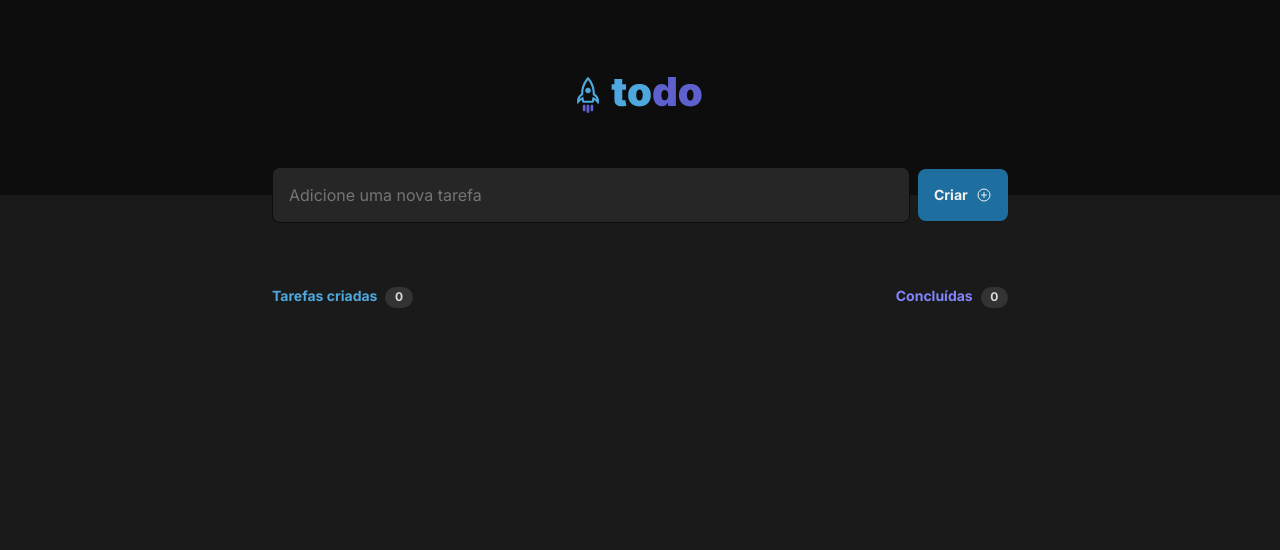
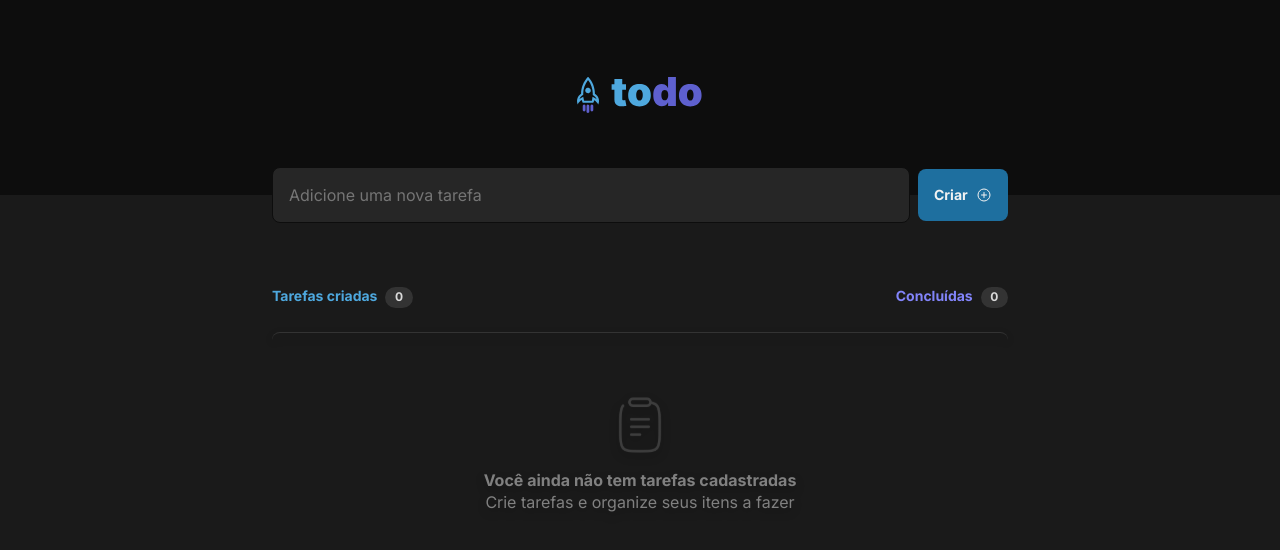
Before and after one commit to clodoaldo-favaro/ignite-desafio-react-01, a React (Vite) app: page / in a window 1280 px wide. Shown: the top 550 px of the page. Built offline with nearby package versions, Linux system fonts and the light colour scheme.

Commit message:
feat: inclui div de tarefas vazias

```diff
--- a/src/App.module.css
+++ b/src/App.module.css
@@ -49,6 +49,7 @@
     justify-content: space-between;
     font-weight: bold;
     font-size: var(--font-small);
+    margin-bottom: 1.5rem;
 }
 
 .tasksCreated {
@@ -68,3 +69,27 @@
     display: inline-flex;
     font-size: var(--font-smaller);
 }
+
+.emptyTasks {
+    display: flex;
+    flex-direction: column;
+    justify-content: center;
+    align-items: center;
+    padding: 4rem 1.5rem;
+
+    /* width: 736px;
+    height: 244px; */
+
+    border-top: 1px solid var(--gray-400);
+    filter: drop-shadow(0px 4px 4px rgba(0, 0, 0, 0.25));
+    border-radius: 8px;
+}
+
+.emptyTasks img {
+    width: 56px;
+    margin-bottom: 1rem;
+}
+
+.emptyTasks > p:first-of-type {
+    font-weight: bold;
+}
--- a/src/App.tsx
+++ b/src/App.tsx
@@ -1,5 +1,6 @@
 import { Header } from './components/Header';
 import { PlusCircle } from 'phosphor-react';
+import clipboard from './assets/clipboard.svg';
 
 import './global.css';
 import styles from './App.module.css';
@@ -30,6 +31,11 @@
               <div className={styles.tasksCounter}><span>0</span></div>
             </div>
           </div>
+          <div className={styles.emptyTasks}>
+            <img src={clipboard} alt="" />
+            <p>Você ainda não tem tarefas cadastradas</p>
+            <p>Crie tarefas e organize seus itens a fazer</p>
+          </div>
         </div>
       </div>
 
```
Also changed, not shown: src/assets/clipboard.svg (added).
